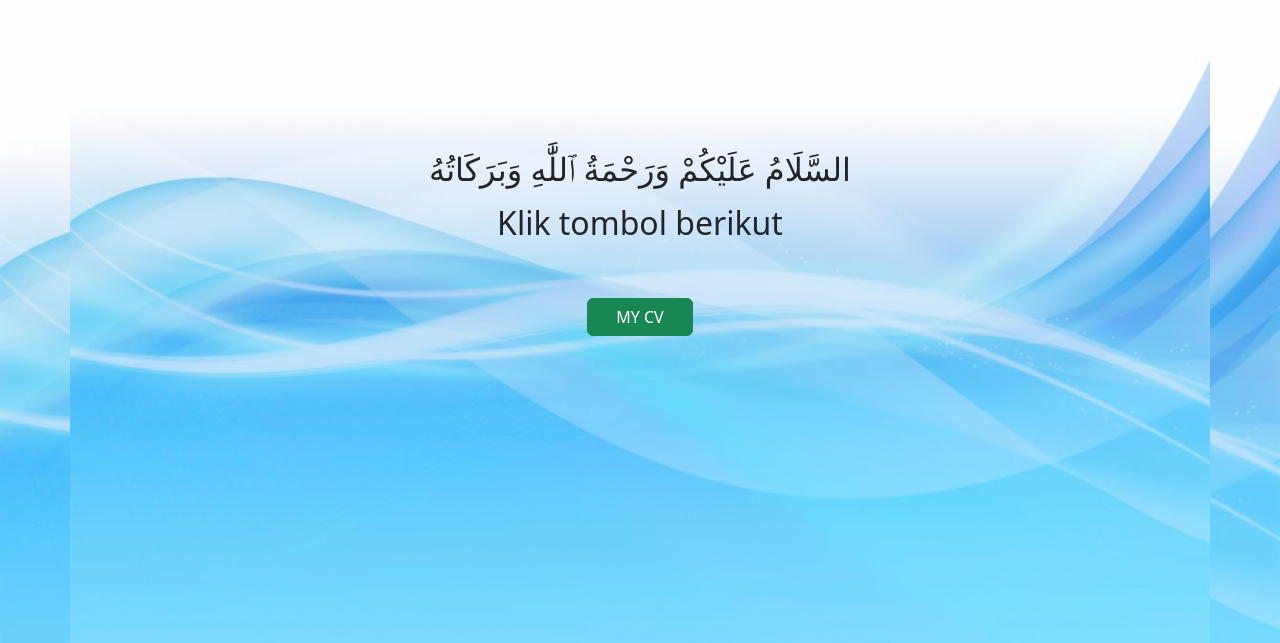
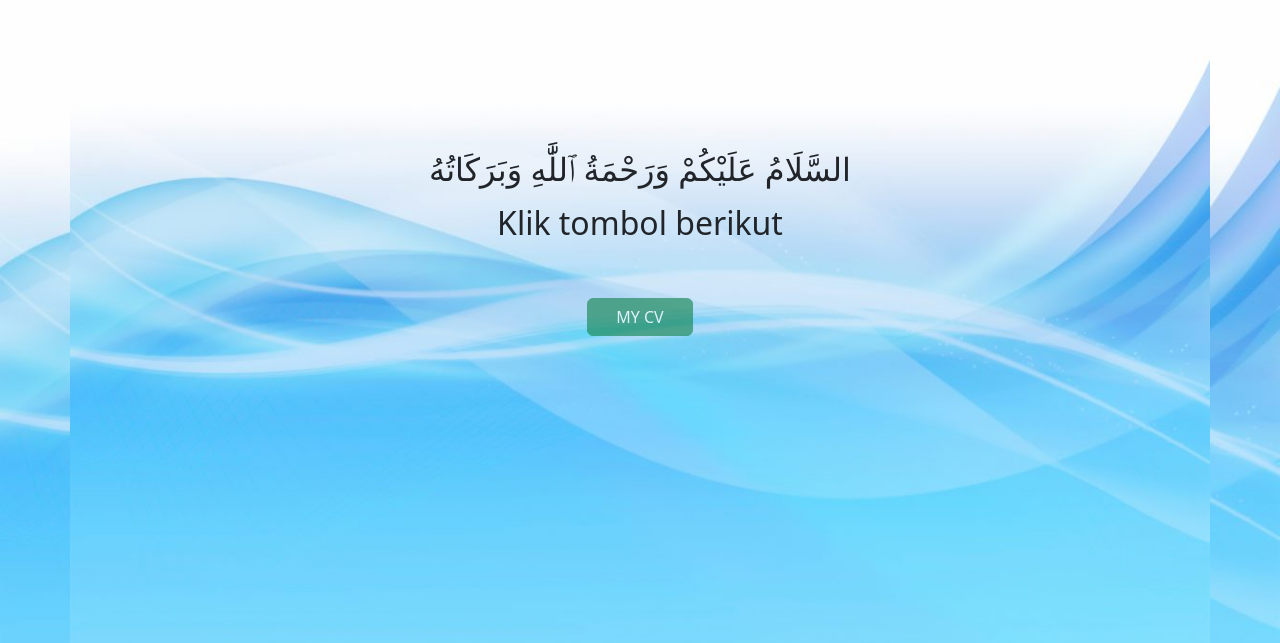
Before and after one commit to ismailmail123/curriculum_vitae, a Next.js app: page / in a window 1280 px wide. Shown: the part 157-800 px from the top of the page. Built offline with nearby package versions, Linux system fonts and the light colour scheme.

Commit message:
Update button homepage

```diff
--- a/src/pages/index.jsx
+++ b/src/pages/index.jsx
@@ -20,7 +20,7 @@ function HomePage (){
       <div className='text-center'>
         <h2 className="mb-3">السَّلَامُ عَلَيْكُمْ وَرَحْمَةُ ٱللَّٰهِ وَبَرَكَاتُهُ</h2>
         <h2>Klik tombol berikut</h2>
-        <Button onClick={() =>router.push('/identity')} className='w-25 btn-success mt-5'>MY CV</Button>
+        <Button onClick={() =>router.push('/identity')} className='w-25 btn-success mt-5' disabled >MY CV</Button>
 
       </div>
 
```
